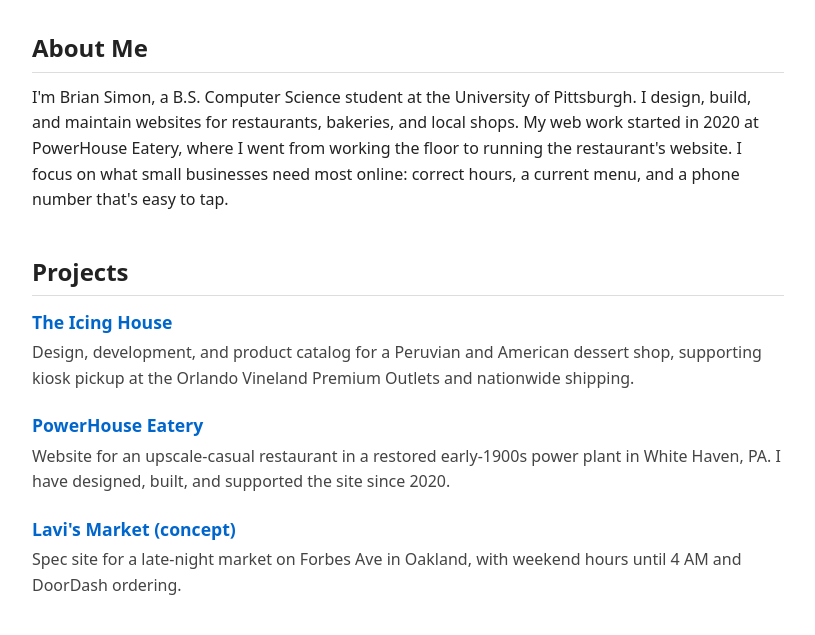
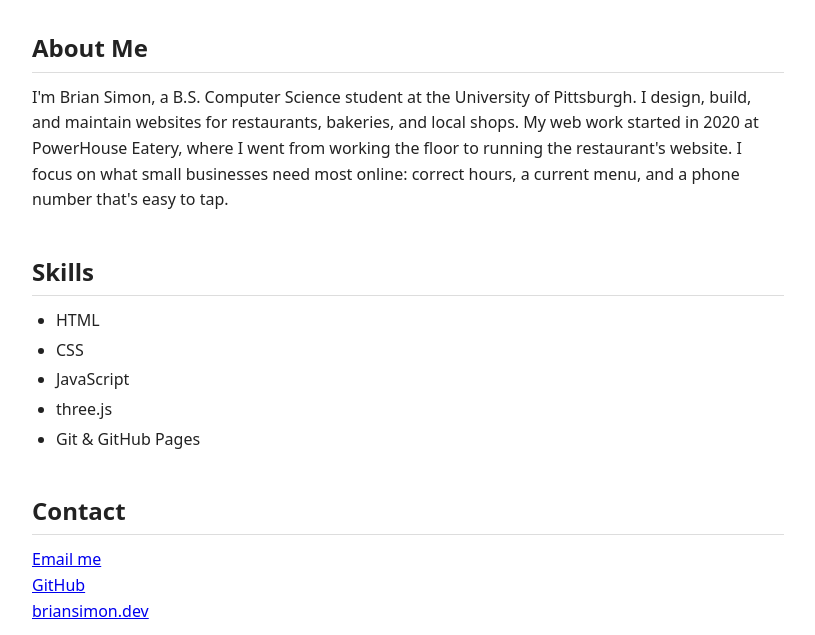
Before and after one commit to Br1anSimon/IndividualAssignment3, a plain HTML site: page index.html in a window 1280 px wide. Shown: the part 153-788 px from the top of the page, without its empty margins (232-1047 px from the left). Drawn offline with Linux system fonts and the light colour scheme.

Commit message:
delete projects section for real

```diff
--- a/index.html
+++ b/index.html
@@ -28,24 +28,7 @@
       <p>I'm Brian Simon, a B.S. Computer Science student at the University of Pittsburgh. I design, build, and maintain websites for restaurants, bakeries, and local shops. My web work started in 2020 at PowerHouse Eatery, where I went from working the floor to running the restaurant's website. I focus on what small businesses need most online: correct hours, a current menu, and a phone number that's easy to tap.</p>
     </section>
 
-    <section id="projects">
-      <h2>Projects</h2>
 
-      <div class="project">
-        <h3><a href="https://theicinghouse.com">The Icing House</a></h3>
-        <p>Design, development, and product catalog for a Peruvian and American dessert shop, supporting kiosk pickup at the Orlando Vineland Premium Outlets and nationwide shipping.</p>
-      </div>
-
-      <div class="project">
-        <h3><a href="https://www.powerhouseeatery.com">PowerHouse Eatery</a></h3>
-        <p>Website for an upscale-casual restaurant in a restored early-1900s power plant in White Haven, PA. I have designed, built, and supported the site since 2020.</p>
-      </div>
-
-      <div class="project">
-        <h3><a href="https://briansimon.dev/demos/lavis-market/">Lavi's Market (concept)</a></h3>
-        <p>Spec site for a late-night market on Forbes Ave in Oakland, with weekend hours until 4 AM and DoorDash ordering.</p>
-      </div>
-    </section>
 
     <section id="skills">
       <h2>Skills</h2>
```
